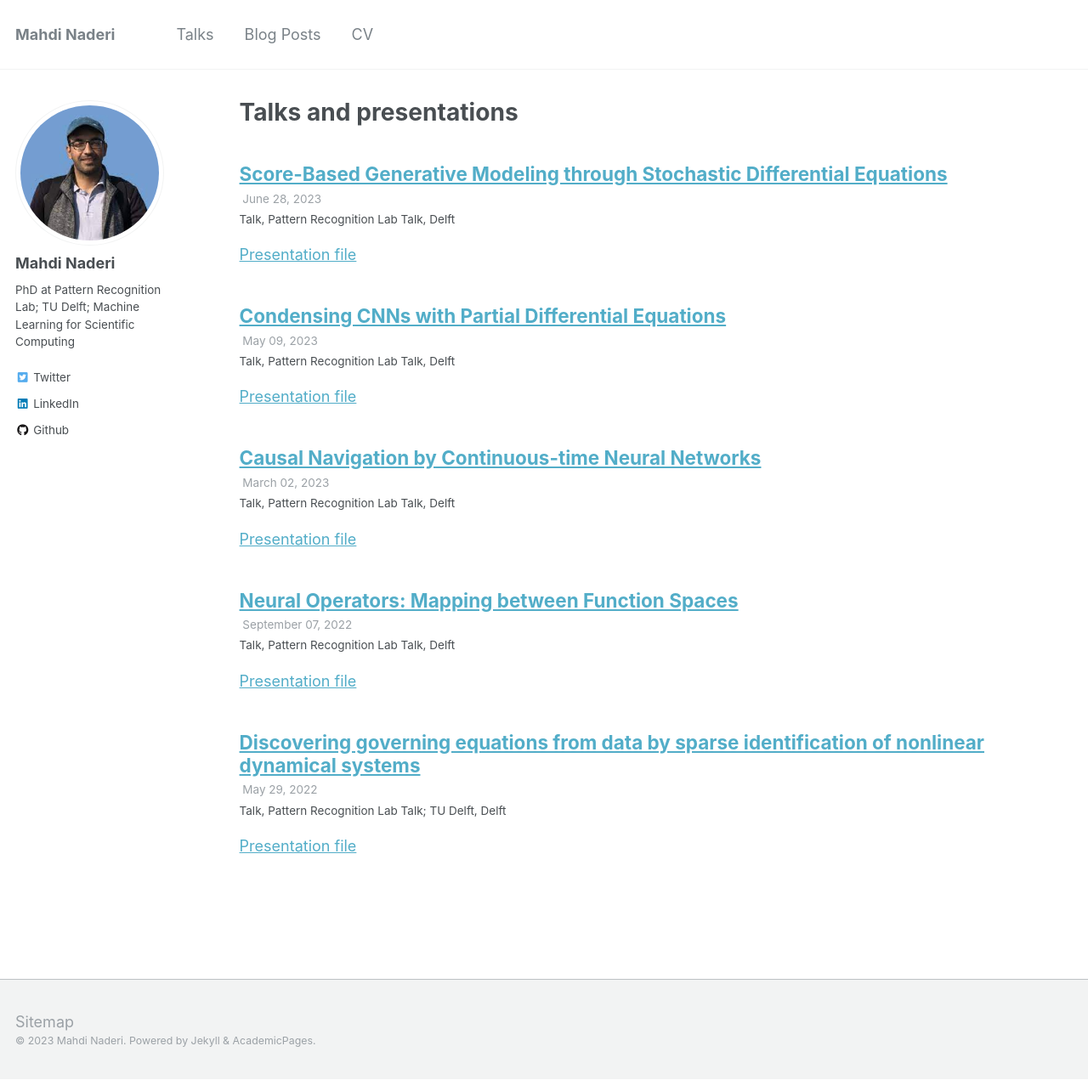
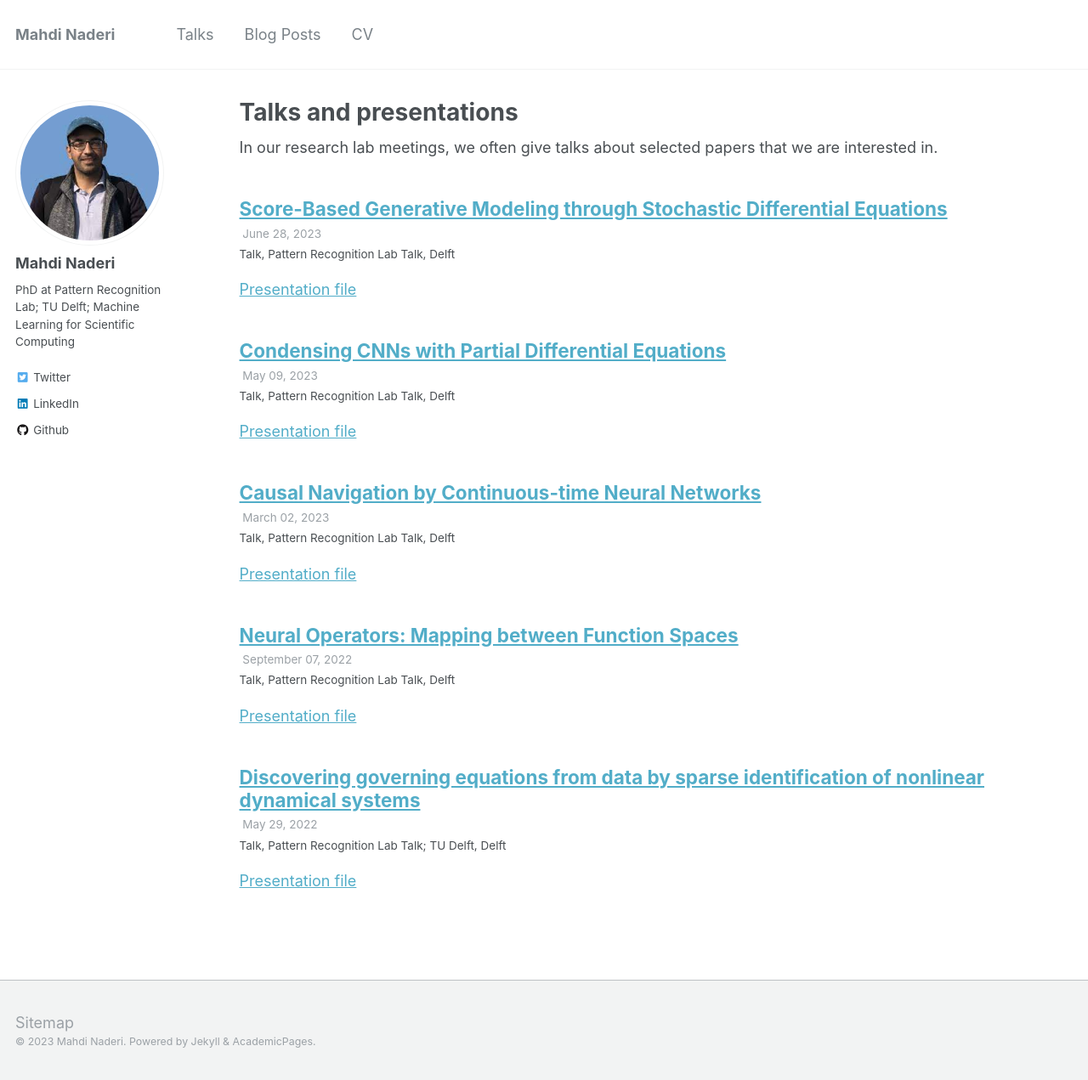
Before and after one commit to mnaderib/mnaderib.github.io, a Jekyll site: the page built from _pages/talks.html, in a window 1280 px wide and 1271 px high. Shown: the whole window at 85% size. Built offline with Jekyll 4.4.1, drawn with Linux system fonts in a browser that asks for light colours.

Commit message:
Update talks.html

```diff
--- a/_pages/talks.html
+++ b/_pages/talks.html
@@ -4,13 +4,12 @@
 permalink: /talks/
 author_profile: true
 ---
-
 {% if site.talkmap_link == true %}
 
 <p style="text-decoration:underline;"><a href="/talkmap.html">See a map of all the places I've given a talk!</a></p>
 
 {% endif %}
-
+In our research lab meetings, we often give talks about selected papers that we are interested in.
 {% for post in site.talks reversed %}
   {% include archive-single-talk.html %}
 {% endfor %}
```
